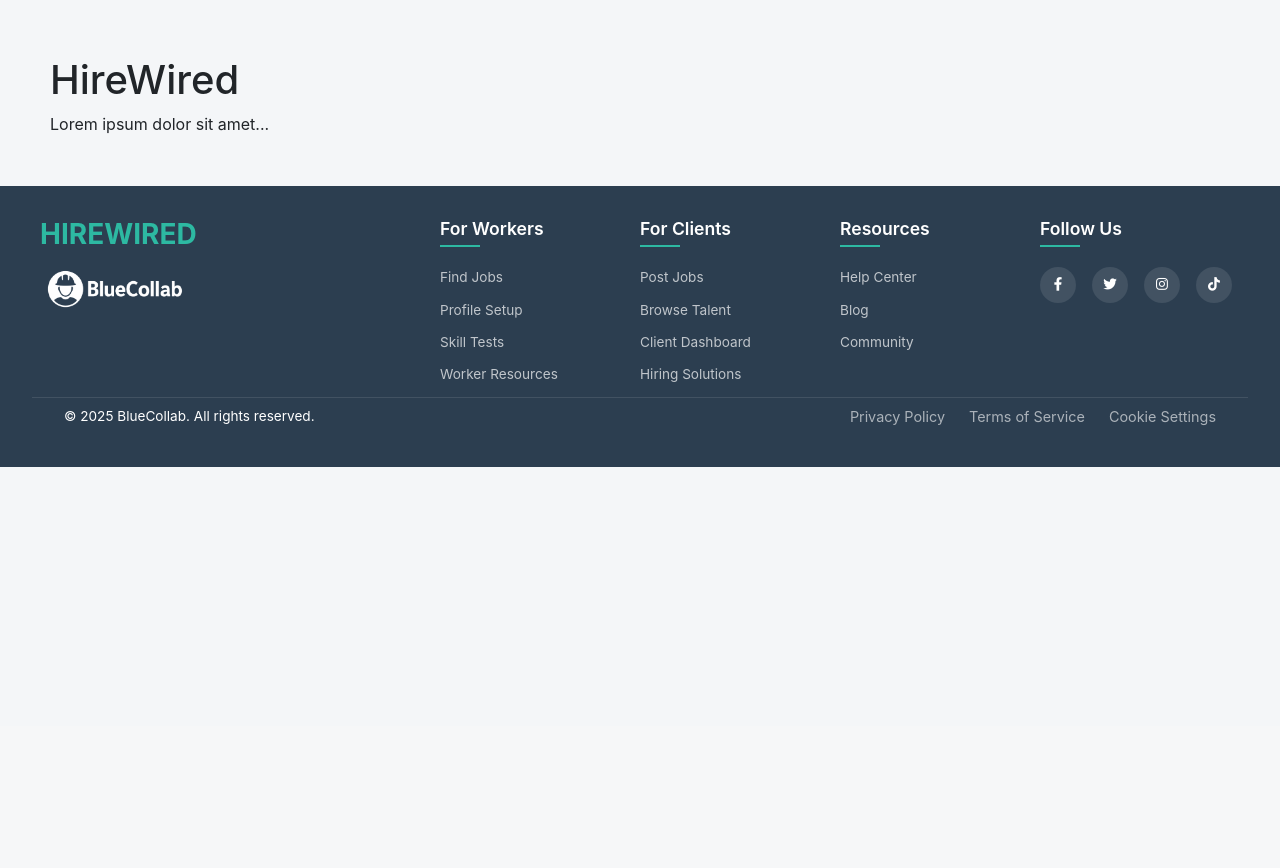
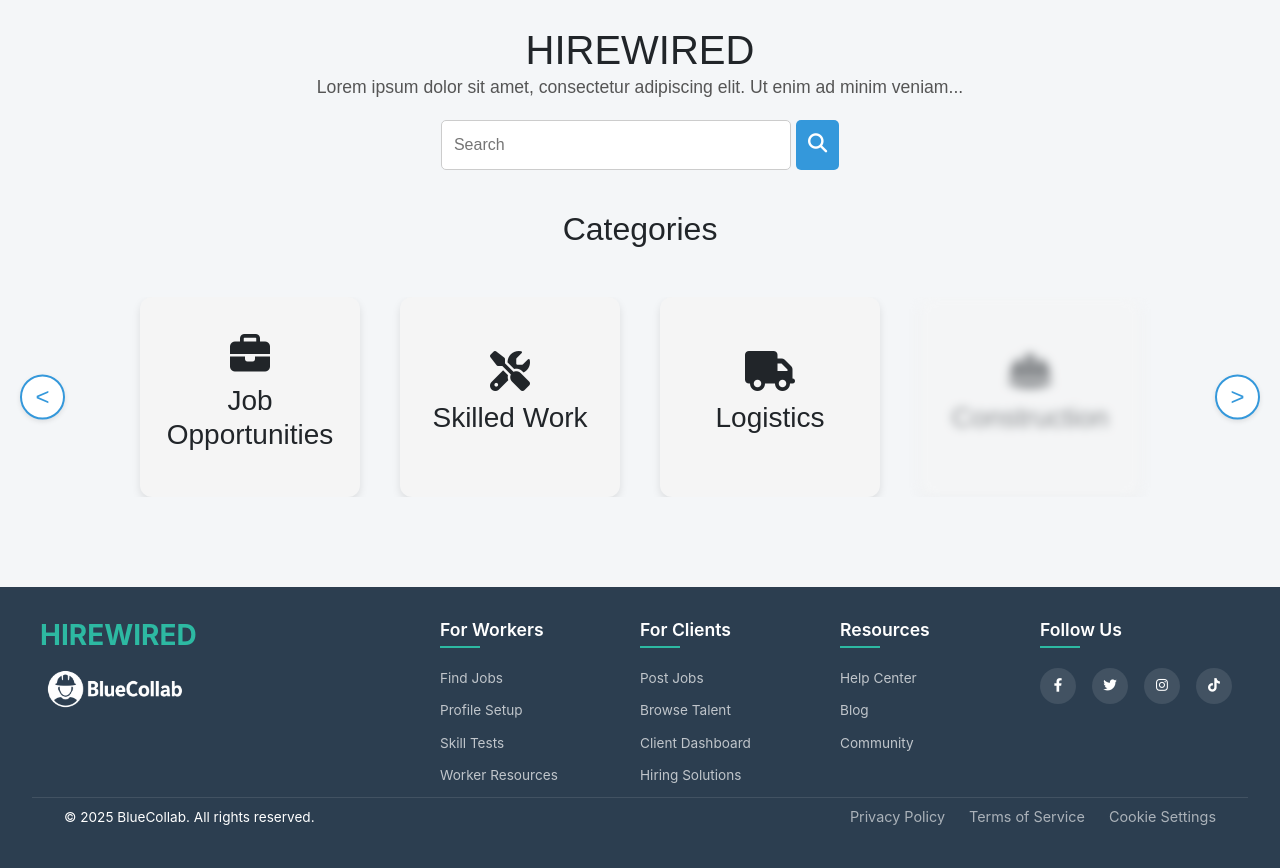
Before and after one commit to rianadb/eng30-HireWired, a Django app: page / in a window 1280 px wide. Shown: the part 74-942 px from the top of the page. Before the commit the page ends 541 px from the top, so only its background shows below. Run offline with Django 5.2, Linux system fonts and the light colour scheme.

Commit message:
Partial Homepage

```diff
--- a/src/pages/templates/home.html
+++ b/src/pages/templates/home.html
@@ -1,12 +1,26 @@
 {% extends 'base.html' %}
+{% load static %}
+{% block add_css %}
+    <link rel="stylesheet" href="{% static 'css/home.css' %}">
+{% endblock  %}
 {% block nav %}
     {% include 'nav.html' %}
 {% endblock %}
 {% block content %}
-    <div class="body-container">
-        <h1>HireWired</h1>
-        <p>Lorem ipsum dolor sit amet...</p>
-    </div>
+<div class="homepage-container">
+    <!-- Header Section -->
+    <header class="header">
+        <h1>HIREWIRED</h1>
+        <p>Lorem ipsum dolor sit amet, consectetur adipiscing elit. Ut enim ad minim veniam...</p>
+        <div class="search-bar">
+            <input type="text" placeholder="Search" id="searchInput">
+            <button class="search-btn"><i class="fa fa-search"></i></button>
+        </div>
+    </header>
+
+    {% include "home_categ.html" %}
+</div>
+<script src="{% static 'js/home_script.js' %}"></script>
 {% endblock %}
 {% block footer %}
     {% include 'footer.html' %}
--- /dev/null
+++ b/src/pages/templates/home_categ.html
@@ -0,0 +1,10 @@
+<h2>Categories</h2>
+<div class="category-carousel">
+    <button class="carousel-btn prev">&lt;</button>
+    <div class="carousel-wrapper">
+        <div class="carousel" id="carousel">
+            <!-- Carousel items will be dynamically loaded here -->
+        </div>
+    </div>
+    <button class="carousel-btn next">&gt;</button>
+</div>
--- a/src/session/templates/login.html
+++ b/src/session/templates/login.html
@@ -50,10 +50,7 @@
                 <button type="submit" class="btn btn-primary">Log In</button>
 
                 <div class="login-options">
-                    <a href="#">Register now  </a> | <a href="#">  Forgot password?</a>
-                    {% comment "" %}
-                        Link the register now to signup page, and ignore forgot password.
-                    {% endcomment %}
+                    <a href="../register/">Register now </a>|<a href="#">  Forgot password?</a>
                 </div>
             </form>
         </div>
--- a/src/session/templates/register.html
+++ b/src/session/templates/register.html
@@ -71,5 +71,5 @@
             </form>
         </div>
     </div>
-    <script src="{% static 'js/script.js' %}"></script>
+    <script src="{% static 'js/register_script.js' %}"></script>
 {% endblock %}
--- /dev/null
+++ b/src/static/css/home.css
@@ -0,0 +1,148 @@
+.homepage-container {
+    padding: 20px;
+    font-family: Arial, sans-serif;
+    display: flex;
+    flex-direction: column;
+    align-items: center;
+    gap: 20px;
+}
+
+.header {
+    text-align: center;
+    max-width: 800px;
+}
+
+.header h1 {
+    font-size: 2.5rem;
+    margin: 0;
+}
+
+.header p {
+    font-size: 1.1rem;
+    color: #555;
+}
+
+.search-bar {
+    display: flex;
+    justify-content: center;
+    margin: 20px 0;
+}
+
+.search-bar input[type="text"] {
+    padding: 12px;
+    width: 350px;
+    border: 1px solid #ccc;
+    border-radius: 5px;
+}
+
+.search-btn {
+    background-color: #3498db;
+    border: none;
+    padding: 12px;
+    margin-left: 5px;
+    border-radius: 5px;
+    color: #fff;
+    cursor: pointer;
+}
+
+.search-btn i {
+    width: 100%;
+    font-size: 1.2rem;
+}
+
+
+
+
+.category-carousel {
+    display: flex;
+    align-items: center;
+    justify-content: center;
+    position: relative;
+    margin: 0 auto;
+    width: 100%; /* Use full width */
+    max-width: 1200px; /* Limit max width for centering */
+    padding: 20px;
+}
+
+.carousel-wrapper {
+    display: flex;
+    justify-content: center;
+    width: 100%; /* Make sure it takes the full width of the container */
+    overflow: hidden;
+}
+
+.carousel {
+    display: flex;
+    justify-content: center;
+    gap: 20px;
+    transition: transform 0.3s ease;
+}
+
+.carousel-btn {
+    position: absolute;
+    top: 50%;
+    transform: translateY(-50%);
+    width: 45px;
+    height: 45px;
+    border-radius: 50%;
+    background-color: white;
+    border: 2px solid #3498db;
+    color: #3498db;
+    font-size: 1.5rem;
+    display: flex;
+    align-items: center;
+    justify-content: center;
+    cursor: pointer;
+    transition: all 0.3s ease;
+    box-shadow: 0 2px 5px rgba(0, 0, 0, 0.1);
+    z-index: 10;
+}
+
+.carousel-btn:hover {
+    background-color: #3498db;
+    color: white;
+    transform: translateY(-50%) scale(1.1);
+}
+
+.prev {
+    left: -20px;
+}
+
+.next {
+    right: -20px;
+}
+
+.category-item {
+    flex: 0 0 220px;
+    background-color: #f5f5f5;
+    border-radius: 12px;
+    padding: 30px 20px;
+    text-align: center;
+    box-shadow: 0 4px 8px rgba(0, 0, 0, 0.1);
+    transition: all 0.3s ease;
+    cursor: pointer;
+    height: 200px;
+    display: flex;
+    flex-direction: column;
+    justify-content: center;
+    align-items: center;
+    position: relative;
+    overflow: hidden;
+    margin: 0 10px;
+    font-size: 1.1rem;
+}
+
+.category-item i {
+    font-size: 2.5rem;
+    margin-bottom: 10px;
+}
+
+.category-item p {
+    margin: 5px 0;
+    font-size: 1rem;
+}
+
+.category-item.blur {
+    filter: blur(5px);
+    opacity: 0.5;
+}
--- a/src/static/css/login.css
+++ b/src/static/css/login.css
@@ -130,6 +130,8 @@ input[type="password"]:focus {
 .login-options a {
     color: #3498db;
     text-decoration: none;
+    margin-right: 10px;
+    margin-left: 10px;
 }
 
 .login-options a:hover {
--- a/src/static/css/signup.css
+++ b/src/static/css/signup.css
@@ -4,7 +4,7 @@ body {
 .split-screen {
     display: flex;
     width: 100%;
-    height: 90vh; /* Slightly less than full height to avoid overflow */
+    height: 90vh;
     overflow: hidden;
 }
 
@@ -59,6 +59,7 @@ button[type="submit"] {
     border-radius: 5px;
     cursor: pointer;
     transition: background-color 0.3s;
+    width: 100%;
 }
 
 button[type="submit"]:hover {
--- /dev/null
+++ b/src/static/js/home_script.js
@@ -0,0 +1,74 @@
+document.addEventListener("DOMContentLoaded", function () {
+    const categories = [
+        { icon: "fas fa-briefcase", title: "Job Opportunities", description: "Find various job openings in your area." },
+        { icon: "fas fa-tools", title: "Skilled Work", description: "Explore skilled work categories." },
+        { icon: "fas fa-truck", title: "Logistics", description: "Opportunities in transportation and logistics." },
+        { icon: "fas fa-hard-hat", title: "Construction", description: "Construction-related job openings." },
+        { icon: "fas fa-user-cog", title: "Technical Support", description: "Jobs in maintenance and technical support." }
+    ];
+
+    const carousel = document.getElementById("carousel");
+    const prevBtn = document.querySelector(".prev");
+    const nextBtn = document.querySelector(".next");
+    let currentIndex = 0;
+    const visibleCount = 4;
+
+    function renderCarousel() {
+        carousel.innerHTML = "";
+        for (let i = 0; i < visibleCount; i++) {
+            const index = (currentIndex + i) % categories.length;
+            const item = categories[index];
+            const categoryElement = document.createElement("div");
+            categoryElement.classList.add("category-item");
+            if (i === visibleCount - 1) {
+                categoryElement.classList.add("blur");
+            }
+
+            // Setting up the category item HTML
+            categoryElement.innerHTML = `
+                <i class="${item.icon}"></i>
+                <h3 class="category-text">${item.title}</h3>
+                <p class="category-description">${item.description}</p>
+            `;
+
+            // Initially hide the description
+            categoryElement.querySelector(".category-description").style.display = "none";
+
+            // Event listener for hover effect
+            categoryElement.addEventListener("mouseenter", function () {
+                const titleElement = categoryElement.querySelector(".category-text");
+                const descriptionElement = categoryElement.querySelector(".category-description");
+
+                // Hide title and show description
+                titleElement.style.display = "none";
+                descriptionElement.style.display = "block";
+            });
+
+            categoryElement.addEventListener("mouseleave", function () {
+                const titleElement = categoryElement.querySelector(".category-text");
+                const descriptionElement = categoryElement.querySelector(".category-description");
+
+                // Show title and hide description
+                titleElement.style.display = "block";
+                descriptionElement.style.display = "none";
+            });
+
+            carousel.appendChild(categoryElement);
+        }
+    }
+
+    function nextItem() {
+        currentIndex = (currentIndex + 1) % categories.length;
+        renderCarousel();
+    }
+
+    function prevItem() {
+        currentIndex = (currentIndex - 1 + categories.length) % categories.length;
+        renderCarousel();
+    }
+
+    nextBtn.addEventListener("click", nextItem);
+    prevBtn.addEventListener("click", prevItem);
+
+    renderCarousel();
+});
--- a/src/templates/nav.html
+++ b/src/templates/nav.html
@@ -3,7 +3,6 @@
     <div class="navbar-brand">
         <div class="nav-logo"></div>
     </div>
-    <!-- <div class="landing-buttons"> -->
         <ul class="navbar-nav me-auto">
             <li class="nav-item">
                 <a href="../" class="nav-link">Home</a>
```
Also changed, not shown: src/db.sqlite3, src/static/js/register_script.js (renamed from src/static/js/script.js).
